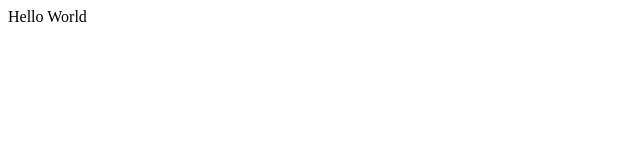
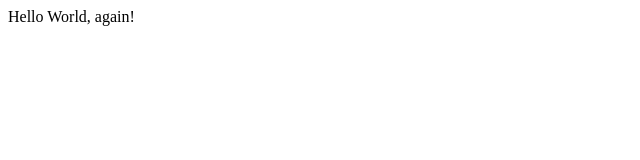
Before and after one commit to jz1611/first_repo, a plain HTML site: page index.html in a window 1280 px wide. Shown: the full height of the page, 0-640 px from the left. Drawn offline with Linux system fonts and the light colour scheme.

Commit message:
Updated from different machine

```diff
--- a/index.html
+++ b/index.html
@@ -7,6 +7,6 @@
     <title>Document</title>
 </head>
 <body>
-    <div>Hello World</div>
+    <div>Hello World, again!</div>
 </body>
 </html>
```
